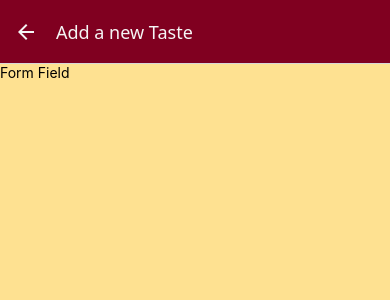
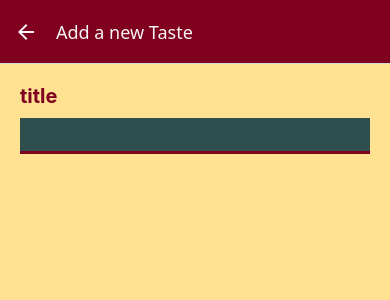
Before and after one commit to danialmousavi/TastySpot, a React Native app: screen /AddTastes in a window 390 px wide. Shown: the top 300 px of the page. Built offline with nearby package versions, Linux system fonts and the light colour scheme.

Commit message:
feat: implement TasteForm component with title input and styling

```diff
--- a/components/TasteForm.tsx
+++ b/components/TasteForm.tsx
@@ -1,11 +1,43 @@
-import { View, Text } from 'react-native'
+import { useState } from 'react'
+import { View, Text, ScrollView, TextInput, StyleSheet } from 'react-native'
+import { Colors } from '../constants/colors'
 
 const TasteForm = () => {
+  const [title,setTitle]=useState("")
+  const titleHandler=(value:string)=>{
+    setTitle(value)
+  }
   return (
-    <View>
-      <Text>Form Field</Text>
-    </View>
+    <>
+    <ScrollView style={styles.container}>
+      <View>
+        <Text style={styles.title}>title</Text>
+        <TextInput onChangeText={titleHandler} value={title} style={styles.input}/>
+      </View>
+    </ScrollView>
+    </>
   )
 }
 
 export default TasteForm
+
+const styles=StyleSheet.create({
+  container:{
+    flex:1,
+    padding:20,
+
+  },
+  title:{
+    fontSize:20,
+    fontWeight:"bold",
+    color:Colors.primary
+  },
+  input:{
+    marginTop:10,
+    padding:8,
+    borderBottomWidth:3,
+    borderBottomColor:Colors.primary,
+    backgroundColor:Colors.BackGround2,
+    color:Colors.text
+  }
+})
```
